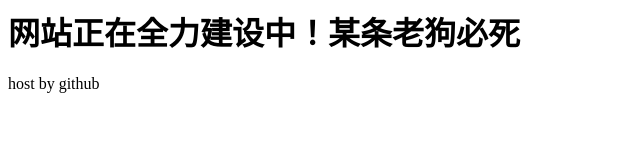
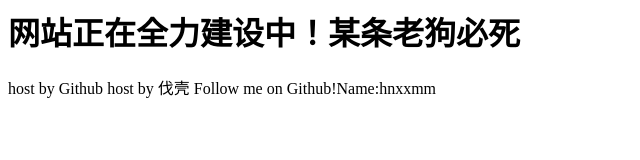
Before and after one commit to hnxxmm/hnxxmm.github.io, a plain HTML site: page index.html in a window 1280 px wide. Shown: the whole page, without its empty margins (0-640 px from the left). Drawn offline with Linux system fonts and the light colour scheme.

Commit message:
Update index.html

```diff
--- a/index.html
+++ b/index.html
@@ -1,4 +1,7 @@
 <title>名民傻逼</title>
 <h1>网站正在全力建设中！某条老狗必死</h1>
 
-<p1>host by github</p1>
+<p1>host by Github</p1>
+<p1>host by 伐壳</p1>
+<p1></p1>
+<p1>Follow me on Github!Name:hnxxmm</p1>
```
